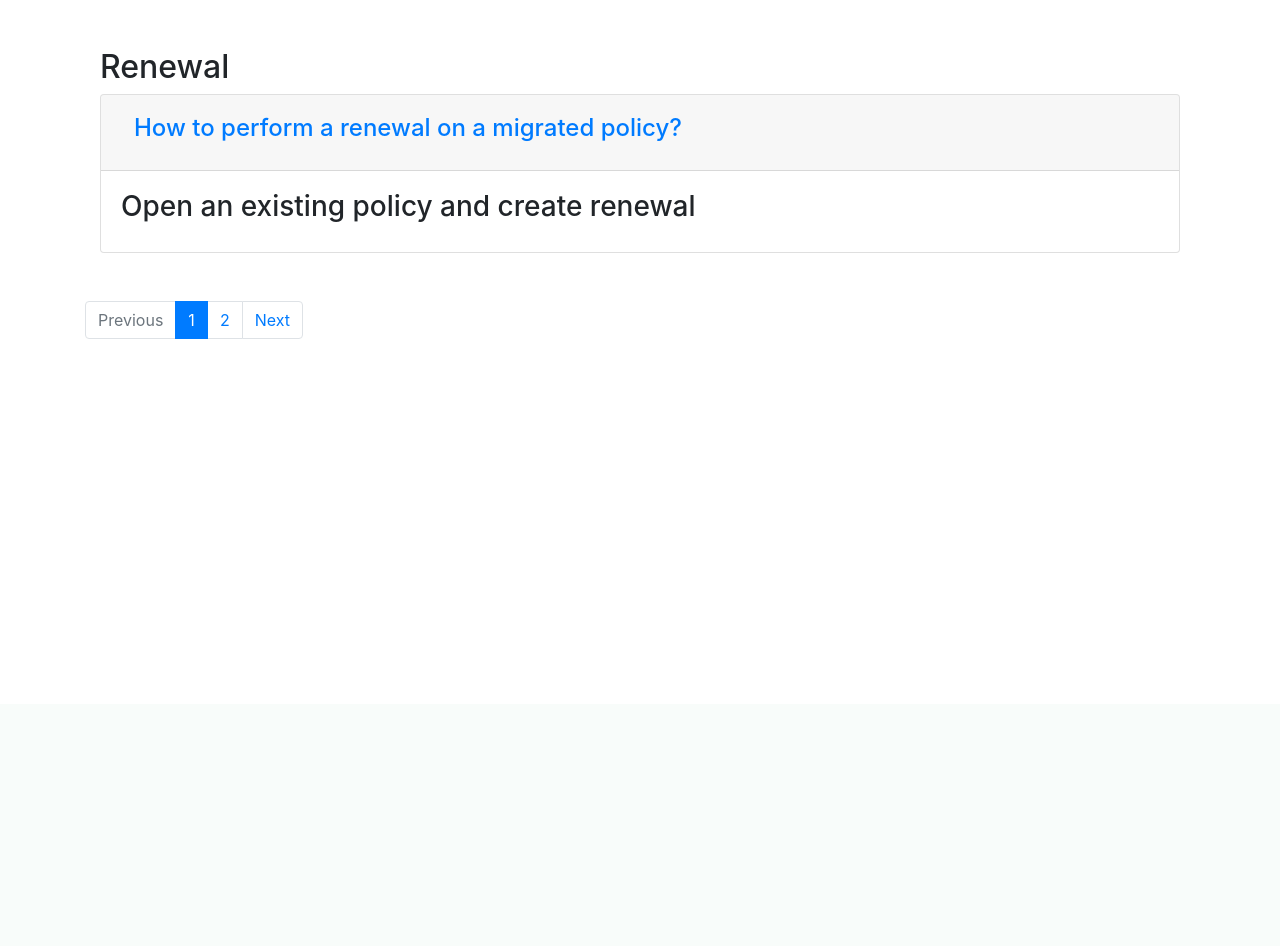
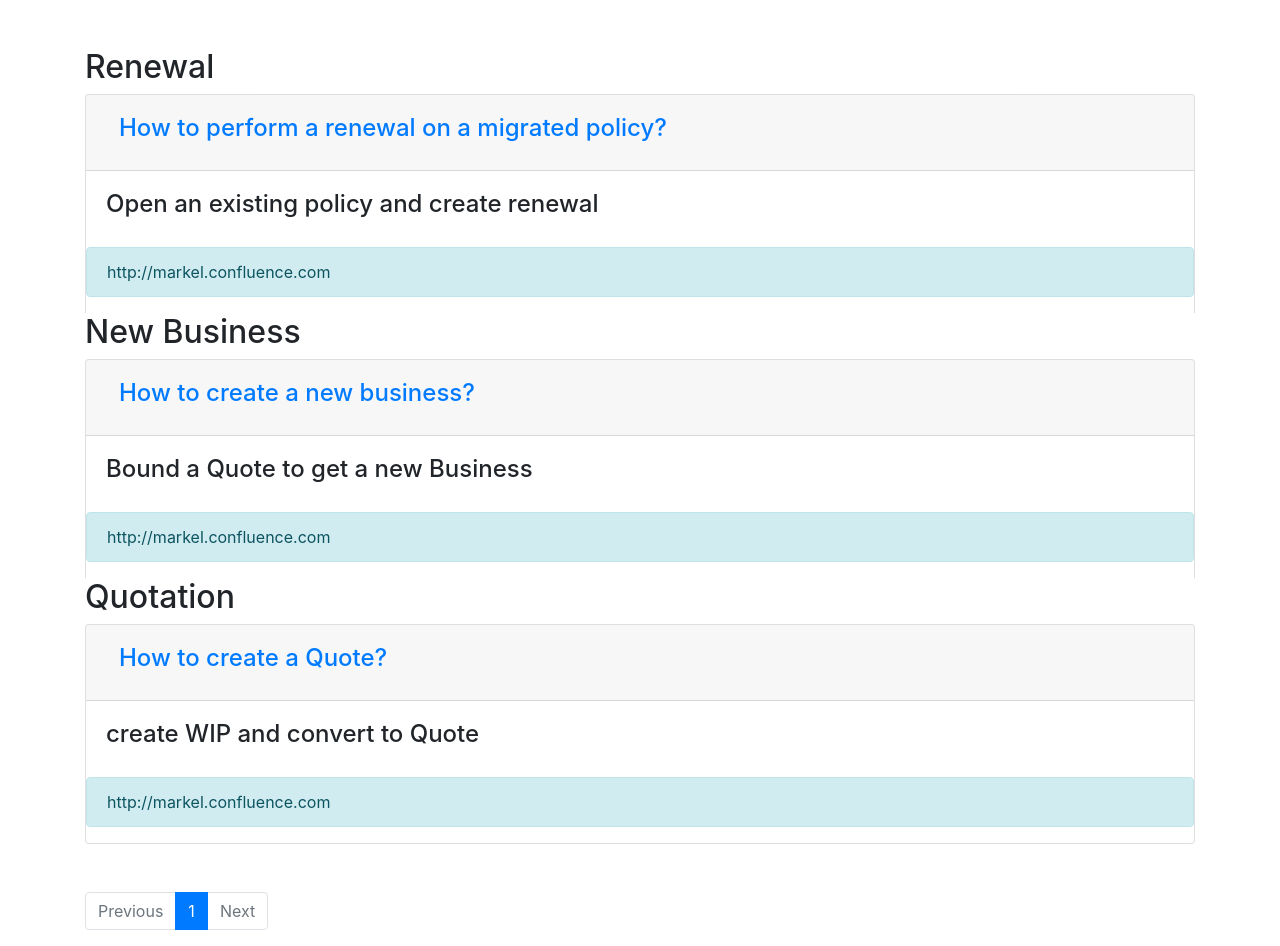
Before and after one commit to Jothikumarsk/FAQ, a Django app: page /websure_faq/ in a window 1280 px wide. Shown: the part 96-1042 px from the top of the page. Before the commit the page ends 435 px from the top, so only its background shows below. Run offline with Django 3.2, Linux system fonts and the light colour scheme; data comes from the database, SQL or seed files in the repository; both versions use the stored data as it was after the commit; some libraries are stand-ins or nearby versions.

Commit message:
changes to app

```diff
--- a/faq_list/settings.py
+++ b/faq_list/settings.py
@@ -26,7 +26,7 @@ SECRET_KEY = os.environ['SECRET_KEY']
 # SECURITY WARNING: don't run with debug turned on in production!
 DEBUG = False
 
-ALLOWED_HOSTS = []
+ALLOWED_HOSTS = ['http://app-faq.herokuapp.com/websure_faq/']
 
 
 # Application definition
--- a/requirements.txt
+++ b/requirements.txt
@@ -1,6 +1,4 @@
 asgiref==3.2.3
-astroid==2.3.3
-autopep8==1.4.4
 dataclasses==0.6
 dj-database-url==0.5.0
 Django==3.0.3
@@ -8,7 +6,6 @@ django-cors-headers==3.2.1
 django-filter==2.2.0
 django-heroku==0.3.1
 django-ordered-model==3.4.1
-flake8==3.8.3
 gunicorn==20.0.4
 psycopg2==2.8.4
 pycodestyle==2.6.0
@@ -18,7 +15,6 @@ pylint-django==2.0.13
 pylint-plugin-utils==0.6
 pyparsing==2.4.7
 python-dateutil==2.8.1
-pytz==2019.3
 requests==2.22.0
 requests-oauthlib==1.3.0
 sqlparse==0.2.4
--- a/websure_faq/models.py
+++ b/websure_faq/models.py
@@ -1,4 +1,5 @@
 from django.db import models
+from pathlib import Path
 
 # Create your models here.
 
@@ -8,7 +9,7 @@ class Question(models.Model):
         return self.question_text
     header = models.CharField(max_length=200, blank=True)
     question_text = models.CharField(max_length = 300)
-    url = models.URLField(name=None)
+    url = models.URLField(default=None,blank=True, name=None)
     publish_date = models.DateTimeField('date published')
     answer= models.CharField(max_length=1000)
     class Meta:
--- /dev/null
+++ b/websure_faq/static/websure_faq/Js/collapse.Js
@@ -0,0 +1,5 @@
+$(document).ready(function(){
+  $(".nav-link").click(function(){
+    return link_text = $(this).text()
+  })
+})
--- /dev/null
+++ b/websure_faq/static/websure_faq/css/collapse.css
@@ -0,0 +1,6 @@
+.parentDiv {
+    width: 5%;
+    background: cyan;
+    height: 50px;
+    border:1px solid;
+  }
--- a/websure_faq/templates/index.html
+++ b/websure_faq/templates/index.html
@@ -9,7 +9,6 @@
 
     <!-- Bootstrap CSS -->
     <link rel="stylesheet" href="https://stackpath.bootstrapcdn.com/bootstrap/4.5.2/css/bootstrap.min.css" integrity="sha384-JcKb8q3iqJ61gNV9KGb8thSsNjpSL0n8PARn9HuZOnIxN0hoP+VmmDGMN5t9UJ0Z" crossorigin="anonymous">
-
     <title>Websure FAQ</title>
   </head>
   <body>
@@ -19,7 +18,7 @@
         <img src="{% static "./websure_faq/img/markel.png" %}" width="70" height="70" class="d-inline-block align-center" alt="My image" loading="lazy">
         Websure-FAQ
       </a>
-       <form class="form-inline my-2 my-lg-0" method='GET' action='s/'>
+       <form class="form-inline my-2 my-lg-0" method='GET' action="{%url 'search'%}">
           <input class="form-control mr-sm-2" name="q" type="search-bar" placeholder="Search" aria-label="Search">
           <button class="btn btn-outline-success my-2 my-sm-0" type="submit">Submit</button>
     </form>
@@ -28,9 +27,11 @@
     </br>
     {%block content%}
     <div class="container">
+     <div class="row">
       <div class="col-12">
+        <div class="tab-content" id="v-pills-tabContent">
+        <div class="tab-pane fade show active" id="v-pills-home" role="tabpanel" aria-labelledby="v-pills-home-tab">
           {%for object in context.object_list %}
-
             <h2 class='bd-title' id='content'>{{object.header}}</h2>
                 <div class="accordion" id="accordionExample">
                   <div class="card">
@@ -43,15 +44,20 @@
                     </div>
                     <div id="collapseOne" class="collapse show" aria-labelledby="headingOne" data-parent="#accordionExample">
                       <div class="card-body">
-                    <h3> {{object.answer}} </h3>
+                        <h4> {{object.answer}} </h4>
                       </div>
+                      <div class="alert alert-info" role="alert">
+                        {{object.url}}
+                      </div>
+                    </div>
+                  </div>
+                  {%endfor%}
             </div>
       </div>
       </div>
       </div>
          </br>
          </br>
-
          <nav aria-label="...">
             <ul class="pagination">
               <li class="page-item {%if not previous_page_url %}disabled{% endif %}">
@@ -73,14 +79,9 @@
               </li>
             </ul>
           </nav>
-      {%endfor%}
-    </div>
-
-
-
 
     </div>
-
+    </div>
    {% endblock %}
 
 
@@ -89,5 +90,7 @@
     <script src="https://code.jquery.com/jquery-3.5.1.slim.min.js" integrity="sha384-DfXdz2htPH0lsSSs5nCTpuj/zy4C+OGpamoFVy38MVBnE+IbbVYUew+OrCXaRkfj" crossorigin="anonymous"></script>
     <script src="https://cdn.jsdelivr.net/npm/popper.js@1.16.1/dist/umd/popper.min.js" integrity="sha384-9/reFTGAW83EW2RDu2S0VKaIzap3H66lZH81PoYlFhbGU+6BZp6G7niu735Sk7lN" crossorigin="anonymous"></script>
     <script src="https://stackpath.bootstrapcdn.com/bootstrap/4.5.2/js/bootstrap.min.js" integrity="sha384-B4gt1jrGC7Jh4AgTPSdUtOBvfO8shuf57BaghqFfPlYxofvL8/KUEfYiJOMMV+rV" crossorigin="anonymous"></script>
+    <script src="{%static './websure_faq/js/collapse.js'%}"></script>
+    <script src="https://ajax.googleapis.com/ajax/libs/jquery/3.4.1/jquery.min.js"></script>
  </body>
 </html>
--- a/websure_faq/urls.py
+++ b/websure_faq/urls.py
@@ -2,6 +2,7 @@ from django.conf import settings
 from django.conf.urls.static import static
 from django.urls import path
 from . import views
+from .views import *
 
 urlpatterns = [
     path('',views.index,name='index'),
--- a/websure_faq/views.py
+++ b/websure_faq/views.py
@@ -2,16 +2,16 @@ from django.shortcuts import render
 from django.core.paginator import Paginator
 from django.db.models import Q
 from .models import Question
+import django_filters
 
 # Create your views here.
 
 def index(request):
     question = Question.objects.all()
-    quotation = Question.objects.filter(header='Quotation')
-    newbusiness=Question.objects.filter(header='New Business')
-    paginator=Paginator(question,1)
+    paginator=Paginator(question,10)
     page_number=request.GET.get('page',1)
     page_obj=paginator.get_page(page_number)
+
     if page_obj.has_next():
         next_url=f'?page={page_obj.next_page_number()}'
     else:
@@ -22,8 +22,6 @@ def index(request):
         prev_url=''
     return render(request,'index.html',{
         'Question':question,
-         'Quotation':quotation,
-         'newbusiness': newbusiness,
          'context':page_obj,
          'next_page_url':next_url,
          'previous_page_url':prev_url
@@ -35,7 +33,7 @@ def search(request):
     except:
         q=None
     if q:
-        question = Question.objects.filter(question_text__icontains=q)
+        question = Question.objects.filter(Q(question_text__icontains=q)|Q(header__icontains=q))
         context={'query': q,'question':question}
         template ='results.html'
     else:
```
Also changed, not shown: websure_faq/templates/results.html (+7 -1 lines), db.sqlite3 (added), websure_faq/migrations/0001_initial.py, websure_faq/migrations/0002_auto_20200816_1245.py (deleted), websure_faq/migrations/0002_auto_20200819_1735.py (added), websure_faq/migrations/0003_auto_20200820_1727.py (added), websure_faq/migrations/0004_auto_20200820_1805.py (added), websure_faq/migrations/0005_remove_question_link.py (added), websure_faq/templates/list.html (deleted), 1 other file. Lines whose indentation alone changed are shown as unchanged.
